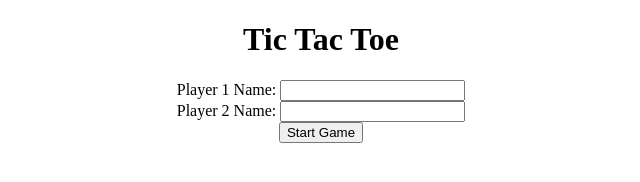
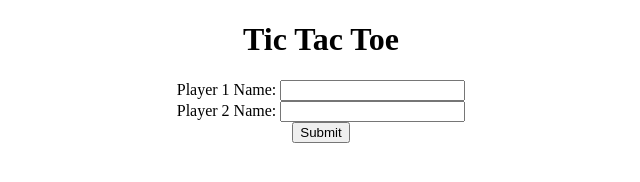
Before and after one commit to acciojob/tictactoe-piyush1212, a website: page main.html in a window 1280 px wide. Shown: the full height of the page, 319-959 px from the left. Drawn offline with Linux system fonts and the light colour scheme.

Commit message:
created a submission

```diff
--- a/main.html
+++ b/main.html
@@ -37,7 +37,7 @@
     <input type="text" id="player-1" required><br>
     <label for="player-2">Player 2 Name:</label>
     <input type="text" id="player-2" required><br>
-    <button type="submit" id="submit">Start Game</button>
+    <button type="submit" id="submit">Submit</button>
   </form>
   <div class="board" style="display: none;">
     <h2 class="message"></h2>
```
